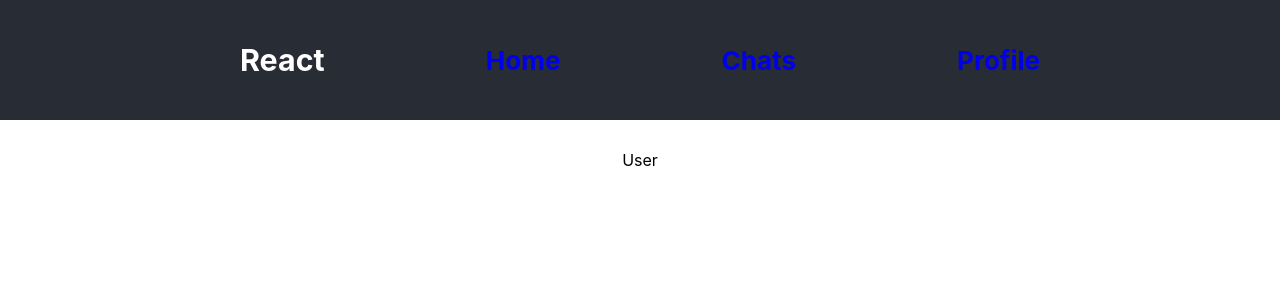
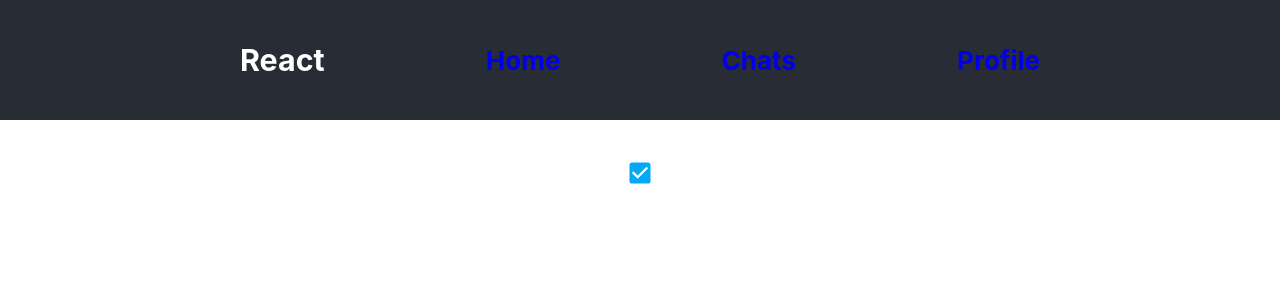
Before and after one commit to EgorovIvan/gb-react, a React (Create React App) app: page /profile in a window 1280 px wide. Shown: the top 300 px of the page. Built offline with nearby package versions, Linux system fonts and the light colour scheme.

Commit message:
feat: добавление библиотеки redux к проекту

```diff
--- a/package.json
+++ b/package.json
@@ -14,8 +14,10 @@
     "node-sass": "^7.0.3",
     "react": "^18.2.0",
     "react-dom": "^18.2.0",
+    "react-redux": "^8.0.4",
     "react-router-dom": "^6.4.1",
     "react-scripts": "5.0.1",
+    "redux": "^4.2.0",
     "styled-components": "^5.3.5",
     "web-vitals": "^2.1.4"
   },
--- /dev/null
+++ b/src/actions/profile.js
@@ -0,0 +1,4 @@
+
+export const setDataOfUser = () => ({
+    type: 'SET_DATA_OF_USER',
+});
--- a/src/components/Chats.js
+++ b/src/components/Chats.js
@@ -60,9 +60,11 @@ const Chats = () => {
 
 	const handleAddChat = () => {
 		setOpenForm(false)
-		if (nameChat) {
+		if (nameChat.length > 0) {
 			setChatList([...chatList, {id: chatList.length, name: nameChat, messages: []}])
 		}
+		setNameChat('')
+		console.log(nameChat.length)
 	}
 
 	const removeChat = (elemId) => {
--- a/src/components/Profile.js
+++ b/src/components/Profile.js
@@ -1,10 +1,22 @@
 import * as React from "react";
+import {useDispatch, useSelector} from "react-redux";
+import Checkbox from '@mui/material/Checkbox';
 
+const label = { inputProps: { 'aria-label': 'Checkbox demo' } };
 
 const Profile = () => {
+	const isChecked = useSelector(state => state)
+	const dispatch = useDispatch()
+
 	return (
 		<div className='profile'>
-			User
+			<Checkbox
+				{...label}
+				value={isChecked}
+				onChange={() => {dispatch({type: 'SET_DATA_OF_USER'})}}
+				defaultChecked
+				sx={{ '& .MuiSvgIcon-root': { fontSize: 28 } }}
+			/>
 		</div>
 	)
 }
--- a/src/index.js
+++ b/src/index.js
@@ -4,12 +4,16 @@ import './index.css';
 import App from './App';
 import reportWebVitals from './reportWebVitals';
 import {BrowserRouter} from 'react-router-dom';
+import {Provider} from 'react-redux'
+import store from './store'
 
 const root = ReactDOM.createRoot(document.getElementById('root'));
 root.render(
 	<React.StrictMode>
 		<BrowserRouter>
-			<App/>
+			<Provider store={store}>
+				<App/>
+			</Provider>
 		</BrowserRouter>
 	</React.StrictMode>
 );
--- /dev/null
+++ b/src/reducers/profile.js
@@ -0,0 +1,9 @@
+
+export const profileReducer = (state = false, action) => {
+    switch (action.type) {
+        case 'SET_DATA_OF_USER' :
+            return !state
+        default:
+            return state;
+    }
+}
--- /dev/null
+++ b/src/store.js
@@ -0,0 +1,9 @@
+import {applyMiddleware, compose, createStore} from 'redux';
+
+import {profileReducer} from "./reducers/profile";
+
+const composeEnhancers = window.__REDUX_DEVTOOLS_EXTENSION_COMPOSE__ || compose
+
+const store = createStore(profileReducer, composeEnhancers(applyMiddleware()));
+
+export default store
```
Also changed, not shown: 1 other file (tests, documents, lock files or other folders).
